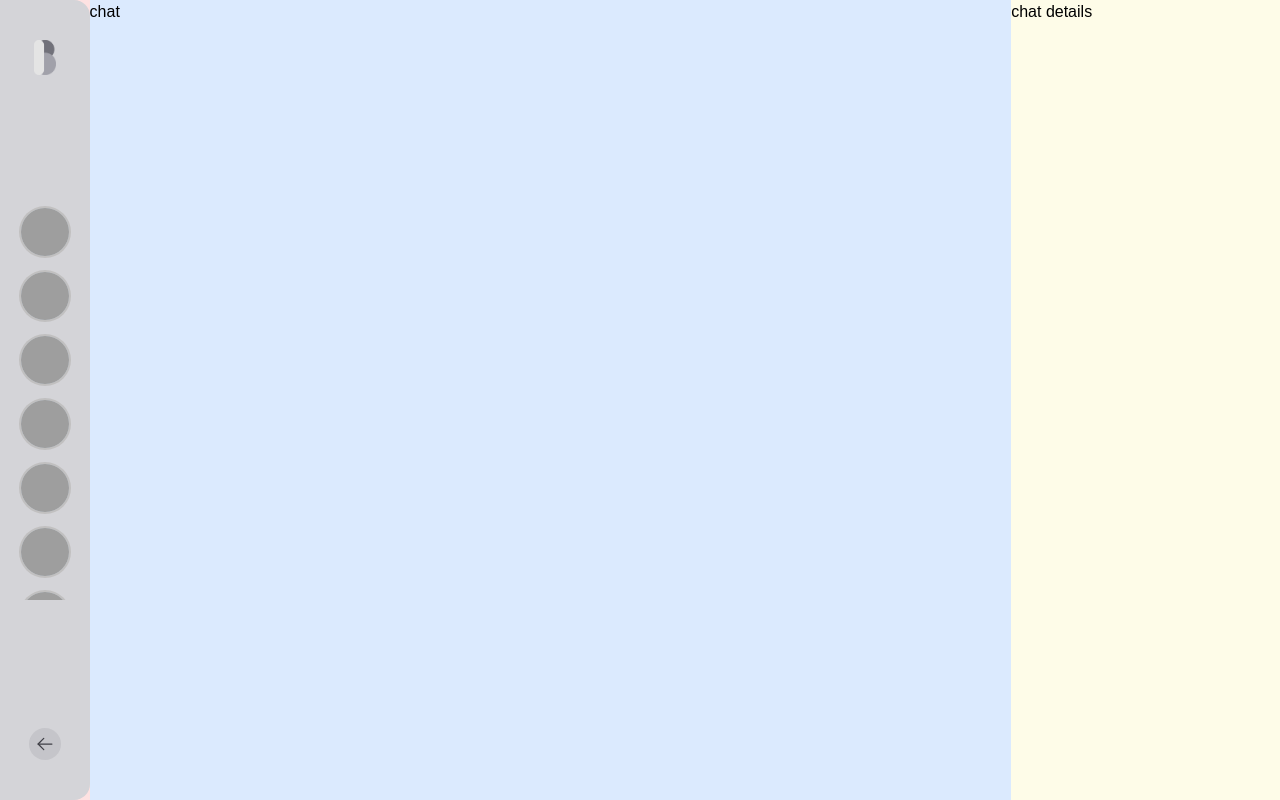
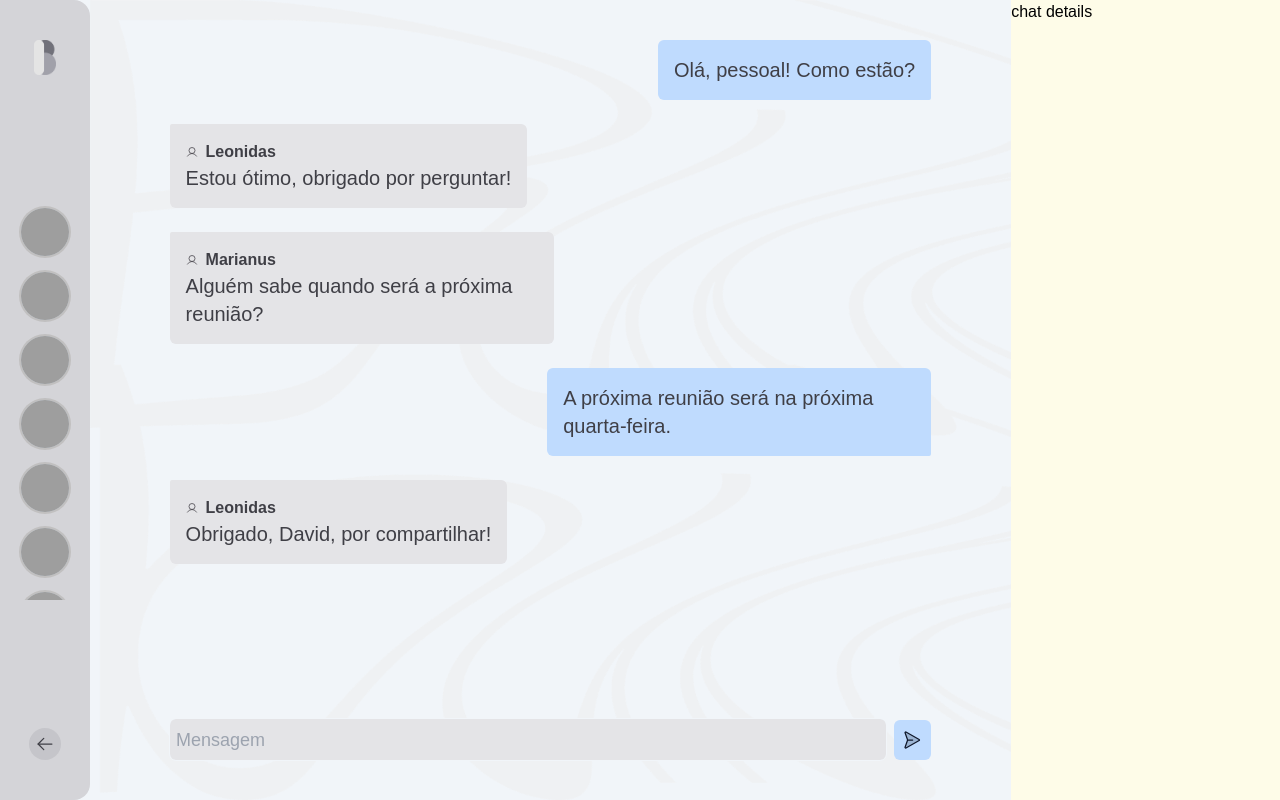
Before and after one commit to Projeto-Bubbles/bubbles-website-app, a React (Vite) app: page /my-bubbles in a window 1280 px wide. Built offline with nearby package versions, Linux system fonts and the light colour scheme; grey boxes are pictures that could not be loaded; a web font is replaced by a local one.

Commit message:
[feature] creating chat section, chat messengers components

```diff
--- a/package.json
+++ b/package.json
@@ -28,13 +28,13 @@
     "@typescript-eslint/eslint-plugin": "^6.7.3",
     "@typescript-eslint/parser": "^6.7.3",
     "@vitejs/plugin-react": "^4.0.3",
-    "autoprefixer": "^10.4.16",
+    "autoprefixer": "^10.4.19",
     "eslint": "^8.50.0",
     "eslint-plugin-react": "^7.33.2",
     "eslint-plugin-react-hooks": "^4.6.0",
     "eslint-plugin-react-refresh": "^0.4.3",
-    "postcss": "^8.4.30",
-    "tailwindcss": "^3.3.3",
+    "postcss": "^8.4.38",
+    "tailwindcss": "^3.4.3",
     "typescript": "^5.0.2",
     "vite": "^4.4.5"
   }
--- a/src/components/common/Chat/ChatRecipientMessage.tsx
+++ b/src/components/common/Chat/ChatRecipientMessage.tsx
@@ -1,7 +1,16 @@
-export function ChatRecipientMessage() {
+import { User } from 'phosphor-react';
+import { ChatMessage } from '../../../interfaces/chat';
+
+export function ChatRecipientMessage({ user, message }: ChatMessage) {
   return (
-    <>
-      <h1>Hello ChatRecipientMessage, vamos junto?!</h1>
-    </>
+    <div className="bg-zinc-200 text-zinc-700 w-max max-w-sm p-4 rounded-md rounded-tl-sm ">
+      <div className="flex items-center justify-start gap-2">
+        <User size={12} color="#423F46" />
+
+        <h2 className="font-bold">{user!!.username}</h2>
+      </div>
+
+      <p className="text-xl font-medium">{message}</p>
+    </div>
   );
 }
--- a/src/components/common/Chat/ChatSenderMessage.tsx
+++ b/src/components/common/Chat/ChatSenderMessage.tsx
@@ -1,7 +1,9 @@
-export function ChatSenderMessage() {
+import { ChatMessage } from '../../../interfaces/chat';
+
+export function ChatSenderMessage({ message }: ChatMessage) {
   return (
-    <>
-      <h1>Hello ChatSenderMessage, vamos junto?!</h1>
-    </>
+    <div className="bg-blue-200 text-zinc-700 w-max max-w-sm p-4 rounded-md rounded-br-sm self-end">
+      <p className="text-xl font-medium">{message}</p>
+    </div>
   );
 }
--- a/src/components/common/Chat/ChatSidebar.tsx
+++ b/src/components/common/Chat/ChatSidebar.tsx
@@ -30,13 +30,12 @@ export function ChatSidebar() {
 
       <div className="w-[400px] flex flex-col items-center justify-start gap-4 max-h-[400px] py-2 overflow-y-auto scrollbar-hide absolute top-1/2 left-1/2 transform -translate-x-1/2 -translate-y-1/2">
         {avatars.map((avatar, index) => (
-          <div className="relative flex items-center group">
+          <div key={index} className="relative flex items-center group">
             <span className="w-max bg-slate-800 text-slate-100 p-1 rounded-md absolute translate-x-16 opacity-0 transition ease-in-out duration-200 group-hover:opacity-100 z-50">
               {avatar}
             </span>
 
             <Avatar
-              key={index}
               image={`https://picsum.photos/id/${index + 67}/200/300`}
               isLogged
               size="md"
--- a/src/components/pages/MyBubbles.tsx
+++ b/src/components/pages/MyBubbles.tsx
@@ -1,12 +1,99 @@
+import { PaperPlaneRight } from 'phosphor-react';
+import { useState } from 'react';
 import { Chat } from '../common/Chat';
+import Input from '../common/Fields/Input';
+
+const chatList = [
+  {
+    id: 1,
+    user: { id: 1, username: 'Pedro' },
+    message: 'Olá, pessoal! Como estão?',
+  },
+  {
+    id: 2,
+    user: { id: 2, username: 'Leonidas' },
+    message: 'Estou ótimo, obrigado por perguntar!',
+  },
+  {
+    id: 3,
+    user: { id: 3, username: 'Marianus' },
+    message: 'Alguém sabe quando será a próxima reunião?',
+  },
+  {
+    id: 4,
+    user: { id: 1, username: 'Pedro' },
+    message: 'A próxima reunião será na próxima quarta-feira.',
+  },
+  {
+    id: 5,
+    user: { id: 2, username: 'Leonidas' },
+    message: 'Obrigado, David, por compartilhar!',
+  },
+];
 
 export function MyBubbles() {
+  const [chats, setChats] = useState(chatList);
+  const [message, setMessage] = useState('');
+
+  const handleSendMessage = (e?: any) => {
+    if (e.key === 'Enter') {
+      sendMessage(message);
+    }
+  };
+
+  const sendMessage = (message: string) => {
+    message &&
+      setChats([
+        ...chats,
+        {
+          id: 1,
+          user: { id: 1, username: 'Pedro' },
+          message,
+        },
+      ]);
+
+    setMessage('');
+  };
+
   return (
     <main className="w-full h-screen bg-slate-100 grid grid-cols-[7%_72%_21%]">
-      <div className="bg-red-100">
+      <div>
         <Chat.Sidebar />
       </div>
-      <div className="bg-blue-100">chat</div>
+
+      <div className="bg-[url('../src/assets/bubbles-effect.png')] bg-cover flex flex-col items-center justify-between px-20 py-10">
+        <div className="w-full flex flex-col justify-start gap-6 max-h-[600px] scrollbar-hide overflow-y-auto">
+          {chats.map((chat) =>
+            chat.user.id === 1 ? (
+              <Chat.SenderMessage key={chat.id} message={chat.message} />
+            ) : (
+              <Chat.RecipientMessage
+                key={chat.id}
+                user={chat.user}
+                message={chat.message}
+              />
+            )
+          )}
+        </div>
+
+        <div className="w-full flex items-center gap-2">
+          <Input
+            placeholder="Mensagem"
+            color="bg-zinc-200"
+            value={message}
+            onChange={(e) => setMessage(e.target.value)}
+            onKeyDown={(e) => handleSendMessage(e)}
+          />
+
+          <div
+            onClick={() => sendMessage(message)}
+            className="bg-blue-200 w-[2.5rem] h-[2.5rem] grid place-content-center rounded-md cursor-pointer transition duration-300 ease-in-out hover:bg-blue-300"
+          >
+            <PaperPlaneRight size={20} color="#0F172A" weight="duotone" />
+          </div>
+        </div>
+      </div>
+
       <div className="bg-yellow-50">chat details</div>
     </main>
   );
--- /dev/null
+++ b/src/interfaces/chat.ts
@@ -0,0 +1,4 @@
+export interface ChatMessage {
+  user?: { id: number; username: string };
+  message: string;
+}
```
Also changed, not shown: 1 other file (tests, documents, lock files or other folders).
